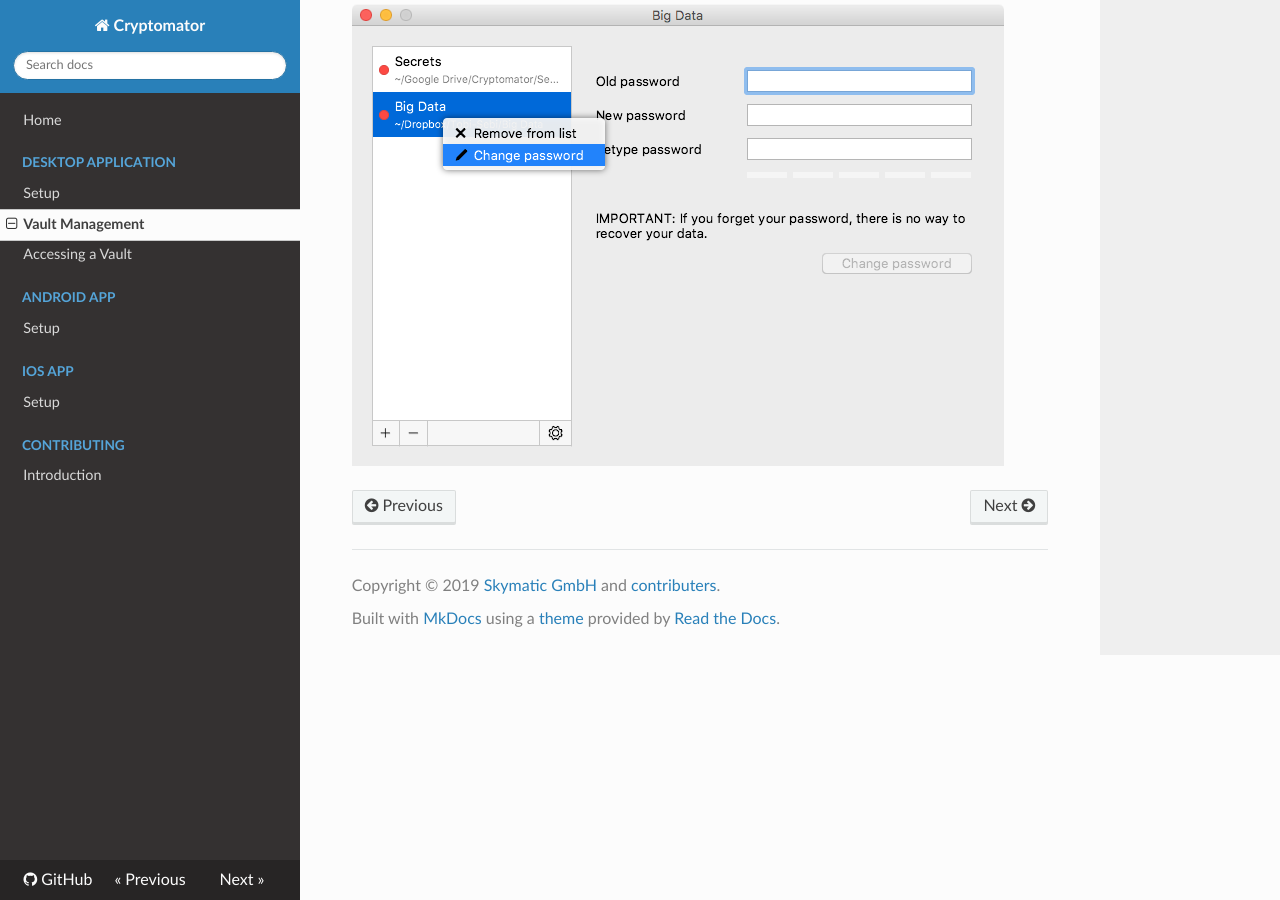
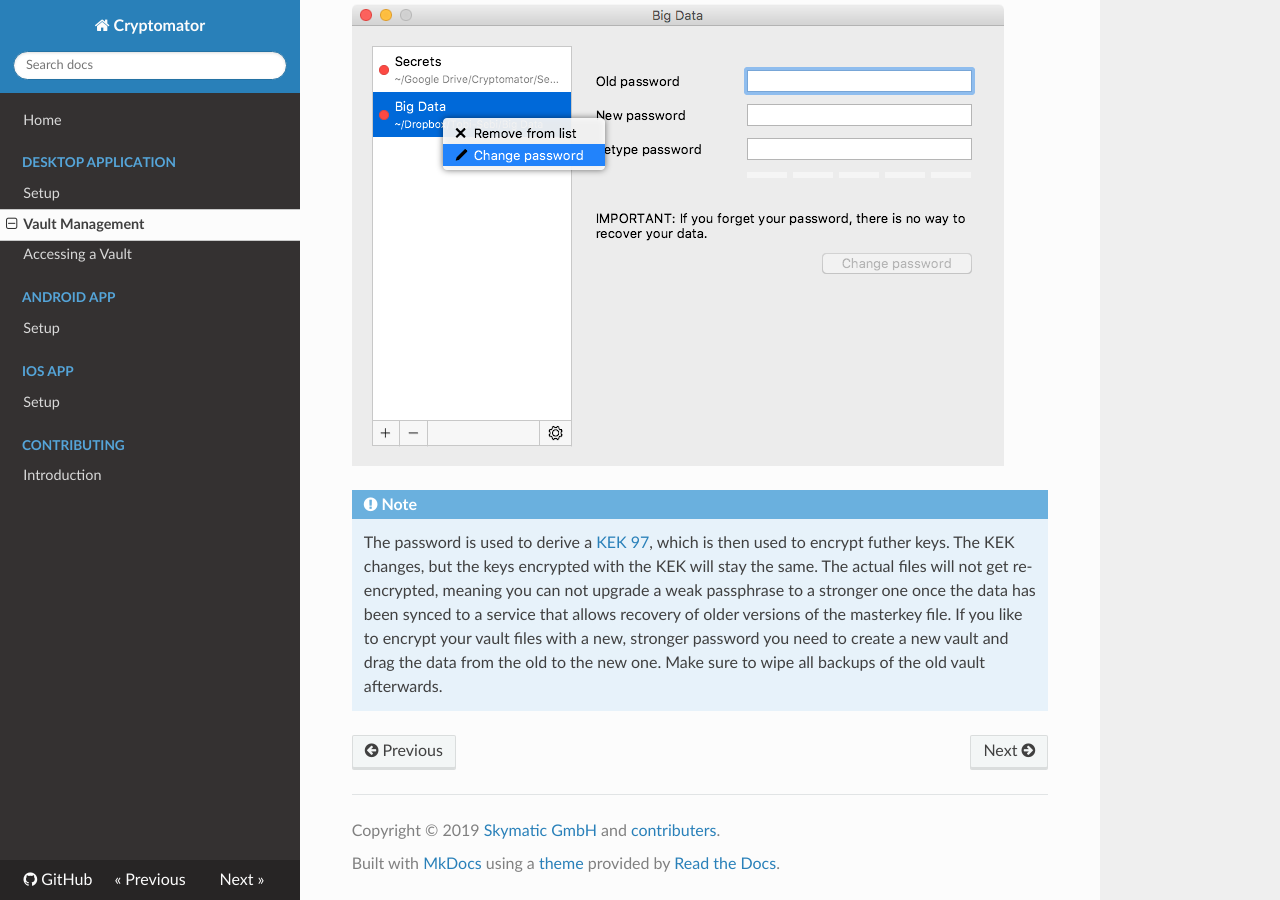
Before and after one commit to cryptomator/docs, an MkDocs documentation site: the page built from docs/desktop/vault-management.md, in a window 1280 px wide and 900 px high, scrolled down 2344 px. Built offline with MkDocs 1.6.1, drawn with Linux system fonts in a browser that asks for light colours; nearby versions of some CDN libraries.

Commit message:
Update vault-management.md

```diff
--- a/docs/desktop/vault-management.md
+++ b/docs/desktop/vault-management.md
@@ -33,3 +33,7 @@
 The password can be changed by right-clicking on a vault while it is locked. Currently, it’s not possible to change the password while the vault is unlocked.
 
 ![How to change vault password](../img/change-password-desktop.png)
+
+!!! note
+    The password is used to derive a [KEK 97](https://en.wikipedia.org/wiki/Glossary_of_cryptographic_keys){: rel="external"}, which is then used to encrypt futher keys. The KEK changes, but the keys encrypted with the KEK will stay the same. The actual files will not get re-encrypted, meaning you can not upgrade a weak passphrase to a stronger one once the data has been synced to a service that allows recovery of older versions of the masterkey file.
+    If you like to encrypt your vault files with a new, stronger password you need to create a new vault and drag the data from the old to the new one. Make sure to wipe all backups of the old vault afterwards.
```
